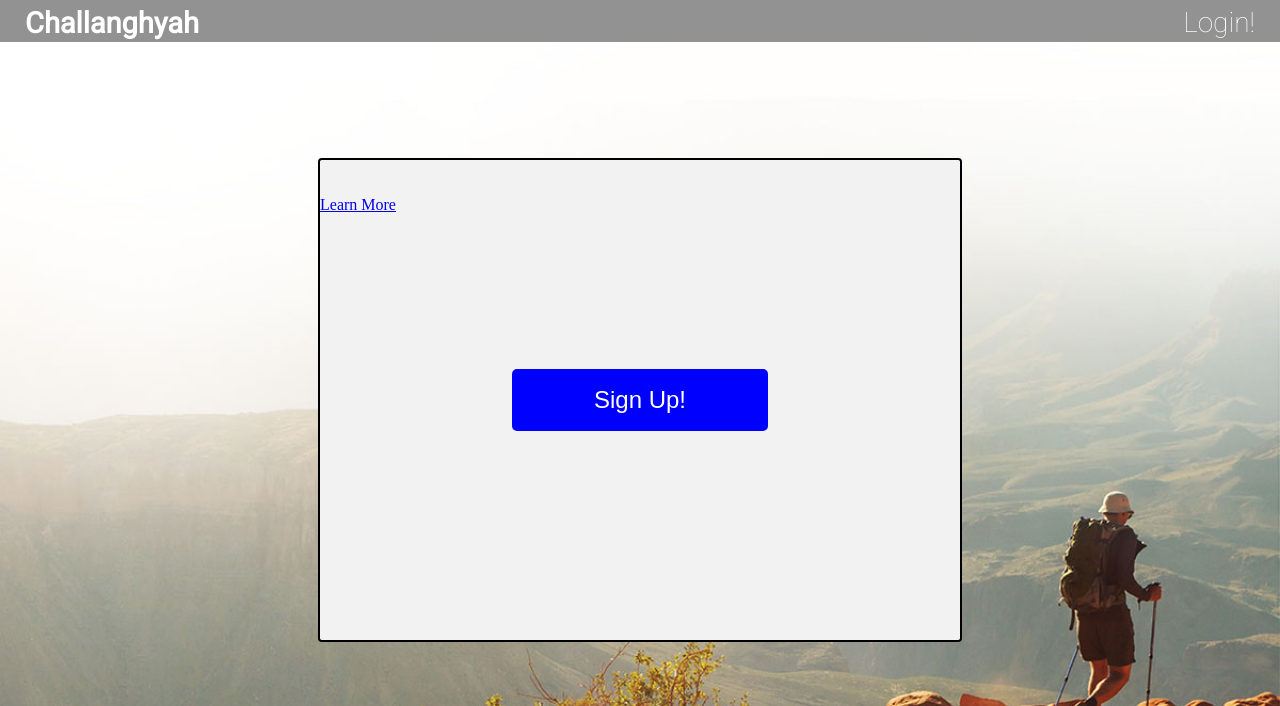
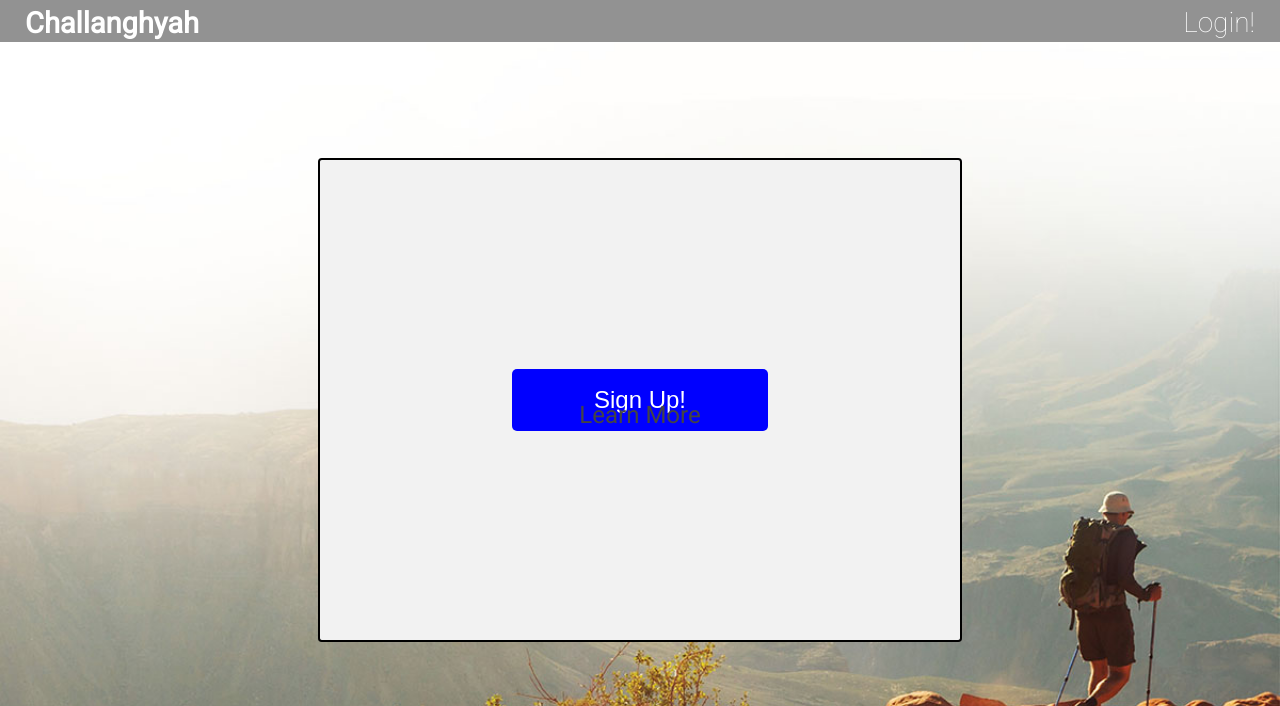
Before and after one commit to CordCodes/Challanghyah, a PHP site: page / in a window 1280 px wide. Shown: the top 706 px of the page. Run offline with PHP 8.4, Linux system fonts and the light colour scheme.

Commit message:
Syled "Learn More" Button and moved the "import roboto" CSS tag to HTML

```diff
--- a/site/css/homeheader.css
+++ b/site/css/homeheader.css
@@ -1,5 +1,3 @@
-/*Importing Fonts*/
-@import url('https://fonts.googleapis.com/css?family=Roboto:100,400');
 /*Resetting the default margins*/
 body,html{margin:0;padding:0;}
 /*Making the background image*/
--- a/site/css/homemain.css
+++ b/site/css/homemain.css
@@ -34,7 +34,36 @@
 
   line-height: 60%;
   font-size: 150%;
-  color: white;
+  color: rgb(255, 255, 255);
 
-  background-color: blue;
+  background-color: rgb(0,0,255);
 }
+.main button:active{
+  background-color: rgb(0, 0, 200);
+  color: rgb(200, 200, 200);
+  outline: none;
+}
+.main button:focus{outline: none;}
+.learnmore{
+  width: 40%;
+  height: 13%;
+
+  position: absolute;
+
+  top: 0;
+  bottom: 0;
+  left: 0;
+  right: 0;
+
+  margin: auto;
+  margin-top: 38%;
+
+  line-height: 100%;
+  font-size: 150%;
+
+  text-align: center;
+  color: #444;
+
+  text-decoration: none;
+  font-family: 'Roboto',sans-serif;
+}
--- a/site/index.html
+++ b/site/index.html
@@ -8,6 +8,8 @@
     <link rel="stylesheet" href="./css/homeheader.min.css"/>
     <!---->
     <link rel="stylesheet" href="./css/homemain.css">
+    <!--Importing Fonts-->
+    <link href="https://fonts.googleapis.com/css?family=Roboto:100,400" rel="stylesheet">
   </head>
   <body>
     <!--The navbar HTML-->
@@ -18,7 +20,7 @@
     <!--Going to be in the center of the page, bootstrap?-->
     <div class="main">
       <button>Sign Up!</button><br><br>
-      <a href="#" class="learnmore">Learn More</a>
+      <a href="" class="learnmore">Learn More</a>
     </div>
   </body>
 </html>
```
